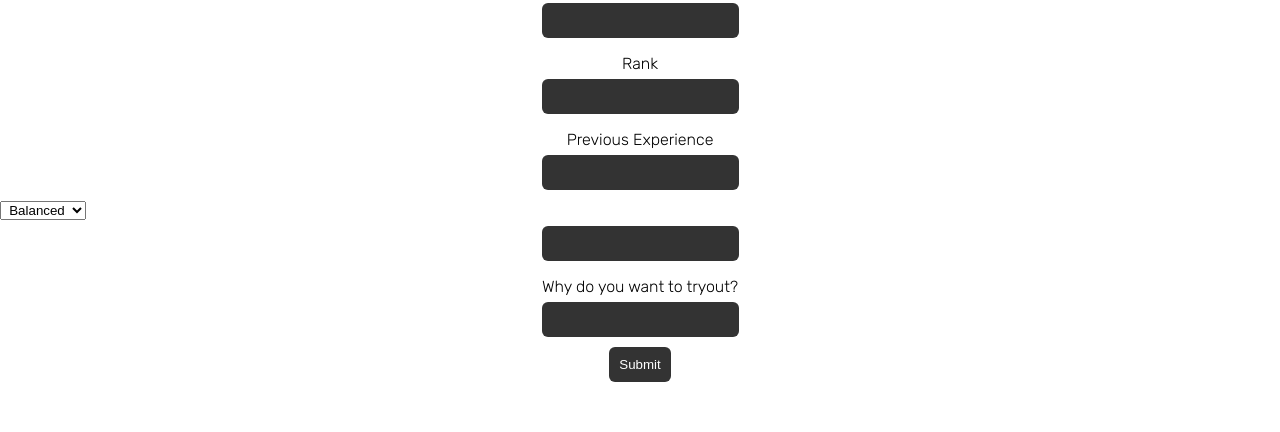
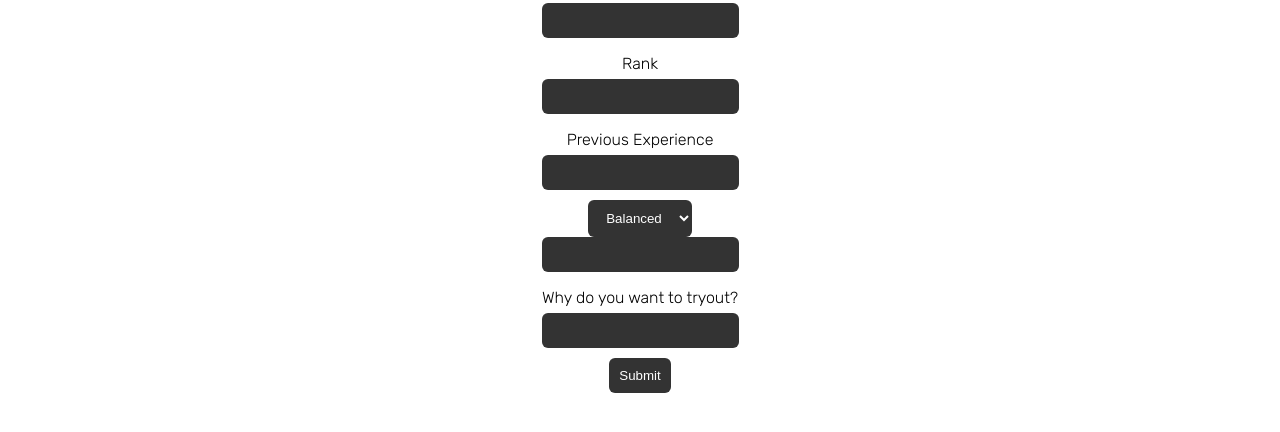
Before and after one commit to BanZ-Development/xeno, a website: page pages/tryout.html in a window 1280 px wide. Shown: the part 90-522 px from the top of the page. Drawn offline with Linux system fonts and the light colour scheme.

Commit message:
initial commit

```diff
--- a/pages/tryout.html
+++ b/pages/tryout.html
@@ -36,7 +36,7 @@
         <input class="input-tryout" type="text" name="entry.1278588462">
         <p class="name">Previous Experience</p>
         <input class="input-tryout" type="text" name="entry.690106313">
-        <select class="name" name="entry.705773964">What type of player are you?
+        <select class="tryout-select" name="entry.705773964">What type of player are you?
             <option value="Balanced">Balanced</option>
             <option value="Leader">Leader</option>
             <option value="Supportive">Supportive</option>
--- a/styles.css
+++ b/styles.css
@@ -1,4 +1,5 @@
 @import url('https://fonts.googleapis.com/css2?family=Rubik:wght@300&display=swap');
+@import url('https://fonts.googleapis.com/css2?family=Roboto:wght@900&display=swap%27');
 
 body {
 font-family: "Rubik";
@@ -139,9 +140,28 @@ margin-bottom: 6px;
     margin-left: auto;
     margin-right: auto;
     display: block;
+    outline: none;
 }
 
 .freestyle-video {
     width: 320px;
     height: 240px;
 }
+
+.home-header {
+    font-family: "Roboto";
+}
+
+.tryout-select {
+    border: none;
+    padding: 10px;
+    background-color: #333;
+    border-radius: 6px;
+    color: white;
+    outline: none;
+    border-color: grey;
+    display: block;
+    margin-left: auto;
+    margin-right: auto;
+    text-align: center;
+}
```
Also changed, not shown: index.html (+1 -1 lines).
